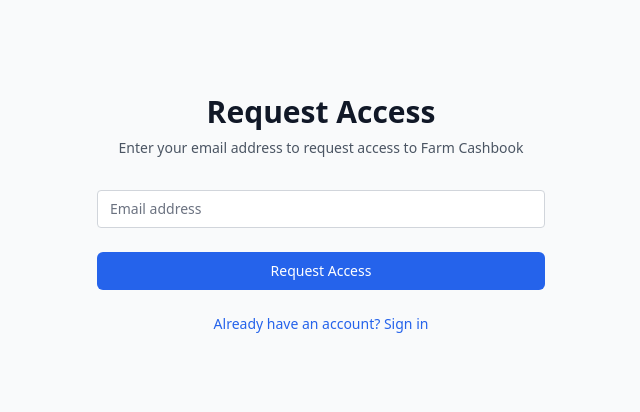
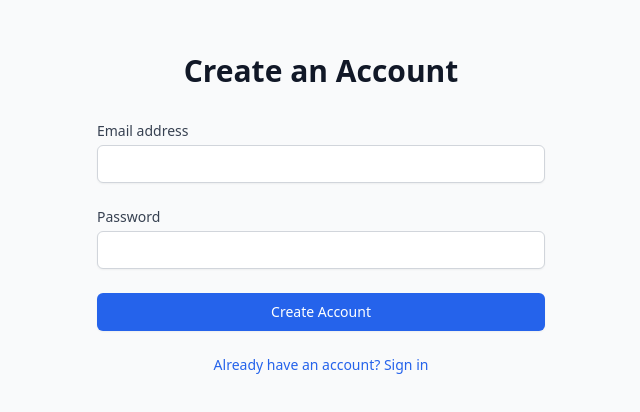
Before and after one commit to kutu95/Farm-Cashbook, a Next.js app: page /signup in a window 1280 px wide. Shown: the part 198-610 px from the top of the page, without its empty margins (319-959 px from the left). Built offline with nearby package versions, Linux system fonts and the light colour scheme; no server answers.

Commit message:
Fix: Update email confirmation redirect URL to use books.landlife.au domain

```diff
--- a/app/signup/invited/page.tsx
+++ b/app/signup/invited/page.tsx
@@ -76,7 +76,7 @@
         email,
         password,
         options: {
-          emailRedirectTo: `${process.env.NEXT_PUBLIC_APP_URL}/auth/callback`
+          emailRedirectTo: `https://books.landlife.au/auth/callback`
         }
       })
 
--- a/app/signup/page.tsx
+++ b/app/signup/page.tsx
@@ -3,9 +3,11 @@
 import { useState } from "react"
 import { useRouter } from "next/navigation"
 import Link from "next/link"
+import supabase from "@/lib/supabaseClient"
 
 export default function SignUpPage() {
   const [email, setEmail] = useState("")
+  const [password, setPassword] = useState("")
   const [error, setError] = useState<string | null>(null)
   const [success, setSuccess] = useState(false)
   const [loading, setLoading] = useState(false)
@@ -18,22 +20,20 @@
     setSuccess(false)
 
     try {
-      const response = await fetch('/api/request-access', {
-        method: 'POST',
-        headers: {
-          'Content-Type': 'application/json',
-        },
-        body: JSON.stringify({ email })
+      const { data, error } = await supabase.auth.signUp({
+        email,
+        password,
+        options: {
+          emailRedirectTo: `https://books.landlife.au/auth/callback`
+        }
       })
 
-      const data = await response.json()
-
-      if (!response.ok) {
-        throw new Error(data.error || 'Failed to send access request')
-      }
+      if (error) throw error
 
       setSuccess(true)
       setEmail('')
+      setPassword('')
+      router.push('/login?message=Please check your email to confirm your account')
     } catch (err: any) {
       setError(err.message || 'An unexpected error occurred')
     } finally {
@@ -46,11 +46,8 @@
       <div className="max-w-md w-full space-y-8">
         <div>
           <h2 className="mt-6 text-center text-3xl font-extrabold text-gray-900">
-            Request Access
+            Create an Account
           </h2>
-          <p className="mt-2 text-center text-sm text-gray-600">
-            Enter your email address to request access to Farm Cashbook
-          </p>
         </div>
         <form className="mt-8 space-y-6" onSubmit={handleSignUp}>
           {error && (
@@ -61,24 +58,39 @@
           {success && (
             <div className="bg-green-50 border border-green-200 text-green-700 px-4 py-3 rounded relative" role="alert">
               <span className="block sm:inline">
-                Your access request has been sent. You will receive an email when your account is ready.
+                Please check your email to confirm your account.
               </span>
             </div>
           )}
           <div>
-            <label htmlFor="email-address" className="sr-only">
+            <label htmlFor="email" className="block text-sm font-medium text-gray-700">
               Email address
             </label>
             <input
-              id="email-address"
+              id="email"
               name="email"
               type="email"
               autoComplete="email"
               required
-              className="appearance-none rounded relative block w-full px-3 py-2 border border-gray-300 placeholder-gray-500 text-gray-900 focus:outline-none focus:ring-blue-500 focus:border-blue-500 sm:text-sm"
-              placeholder="Email address"
               value={email}
               onChange={(e) => setEmail(e.target.value)}
+              className="mt-1 appearance-none block w-full px-3 py-2 border border-gray-300 rounded-md shadow-sm placeholder-gray-400 focus:outline-none focus:ring-blue-500 focus:border-blue-500 sm:text-sm"
+            />
+          </div>
+
+          <div>
+            <label htmlFor="password" className="block text-sm font-medium text-gray-700">
+              Password
+            </label>
+            <input
+              id="password"
+              name="password"
+              type="password"
+              autoComplete="new-password"
+              required
+              value={password}
+              onChange={(e) => setPassword(e.target.value)}
+              className="mt-1 appearance-none block w-full px-3 py-2 border border-gray-300 rounded-md shadow-sm placeholder-gray-400 focus:outline-none focus:ring-blue-500 focus:border-blue-500 sm:text-sm"
             />
           </div>
 
@@ -86,9 +98,9 @@
             <button
               type="submit"
               disabled={loading}
-              className="group relative w-full flex justify-center py-2 px-4 border border-transparent text-sm font-medium rounded-md text-white bg-blue-600 hover:bg-blue-700 focus:outline-none focus:ring-2 focus:ring-offset-2 focus:ring-blue-500 disabled:opacity-50"
+              className="w-full flex justify-center py-2 px-4 border border-transparent rounded-md shadow-sm text-sm font-medium text-white bg-blue-600 hover:bg-blue-700 focus:outline-none focus:ring-2 focus:ring-offset-2 focus:ring-blue-500 disabled:opacity-50"
             >
-              {loading ? "Sending request..." : "Request Access"}
+              {loading ? "Creating account..." : "Create Account"}
             </button>
           </div>
 
```
